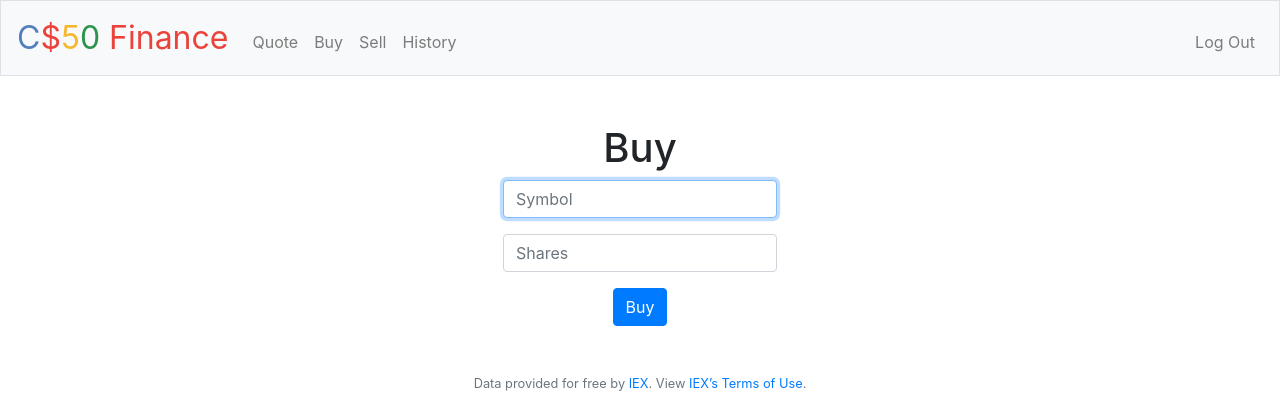
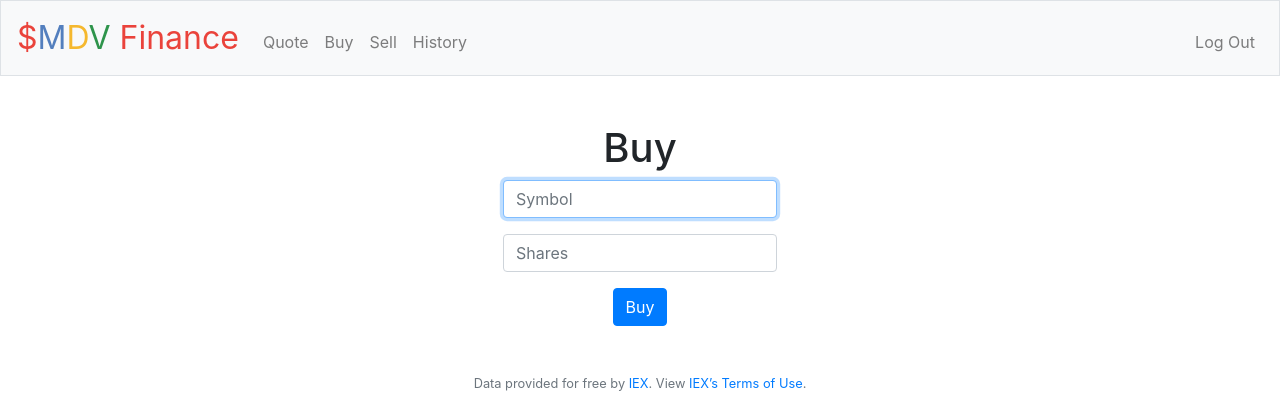
Before and after one commit to matteodevenuto/Stock-Trading-App, a Flask app: page /buy in a window 1280 px wide. Shown: the top 420 px of the page. Run offline with Flask 2, Linux system fonts and the light colour scheme; a user stored in the database is signed in; some libraries are stand-ins or nearby versions.

Commit message:
Update layout.html

```diff
--- a/templates/layout.html
+++ b/templates/layout.html
@@ -20,14 +20,14 @@
         <script src="https://cdnjs.cloudflare.com/ajax/libs/popper.js/1.14.3/umd/popper.min.js"></script>
         <script src="https://maxcdn.bootstrapcdn.com/bootstrap/4.1.3/js/bootstrap.min.js"></script>
 
-        <title>C$50 Finance: {% block title %}{% endblock %}</title>
+        <title>$MDV Finance: {% block title %}{% endblock %}</title>
 
     </head>
 
     <body>
 
         <nav class="navbar navbar-expand-md navbar-light bg-light border">
-            <a class="navbar-brand" href="/"><span class="blue">C</span><span class="red">$</span><span class="yellow">5</span><span class="green">0</span> <span class="red">Finance</span></a>
+            <a class="navbar-brand" href="/"><span class="red">$</span><span class="blue">M</span><span class="yellow">D</span><span class="green">V</span> <span class="red">Finance</span></a>
             <button aria-controls="navbar" aria-expanded="false" aria-label="Toggle navigation" class="navbar-toggler" data-target="#navbar" data-toggle="collapse" type="button">
                 <span class="navbar-toggler-icon"></span>
             </button>
```
